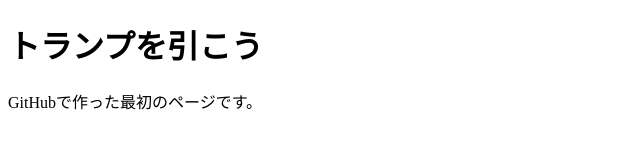
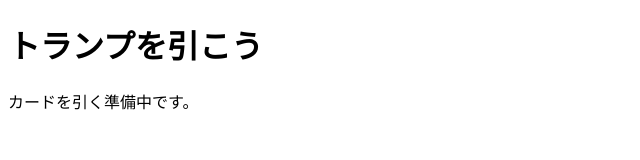
Before and after one commit to lbrdcloud/trump-card-draw, a plain HTML site: page index.html in a window 1280 px wide. Shown: the full height of the page, 0-640 px from the left. Drawn offline with Linux system fonts and the light colour scheme.

Commit message:
カードページに変更

```diff
--- a/index.html
+++ b/index.html
@@ -7,6 +7,6 @@
 </head>
 <body>
   <h1>トランプを引こう</h1>
-  <p>GitHubで作った最初のページです。</p>
+  <p>カードを引く準備中です。</p>
 </body>
 </html>
```
